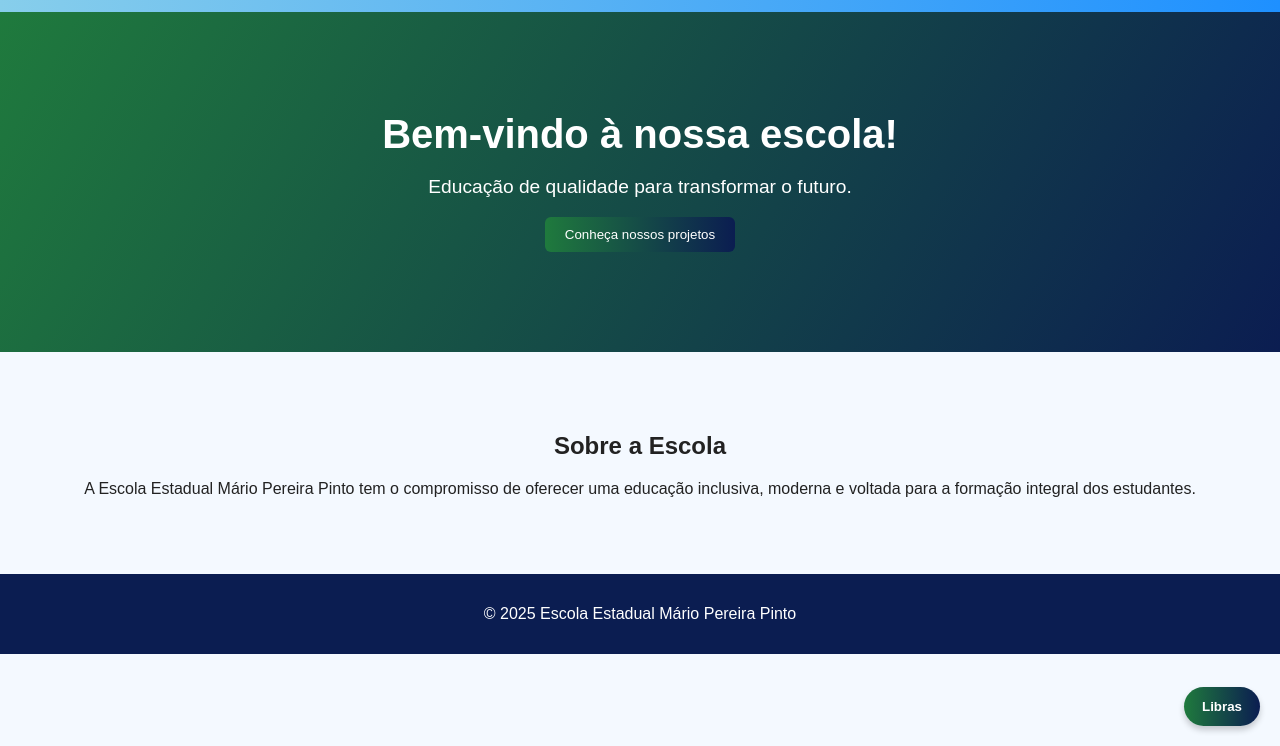
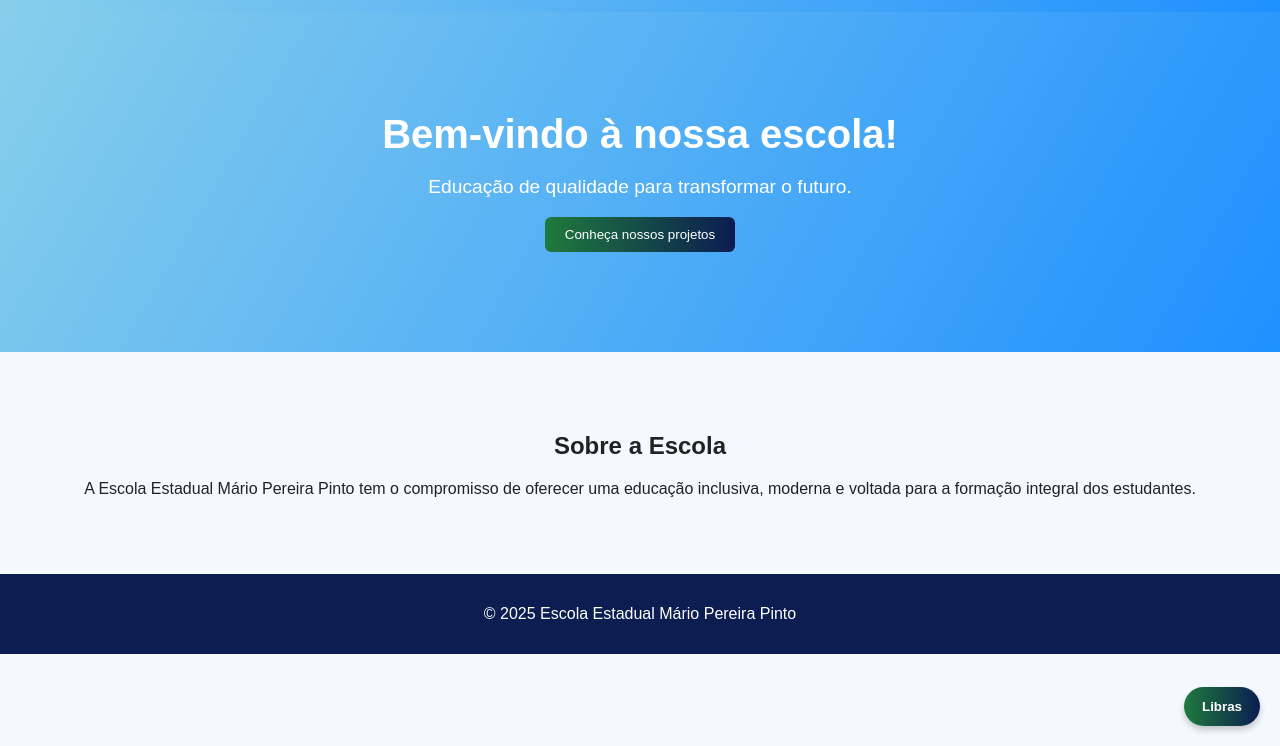
Before and after one commit to Kaicki/Escola-2.0, a plain HTML site: page index.html in a window 1280 px wide. Shown: the part 54-800 px from the top of the page. Drawn offline with Linux system fonts and the light colour scheme.

Commit message:
Update index.html

```diff
--- a/index.html
+++ b/index.html
@@ -63,7 +63,7 @@ section {
   text-align: center;
 }
 .hero {
-  background: linear-gradient(120deg, #1f7a3d, #0b1d51);
+  background: linear-gradient(120deg, #87CEEB, #1E90FF);
   color: white;
   padding: 100px 20px;
   animation: fadeIn 2s ease;
```
